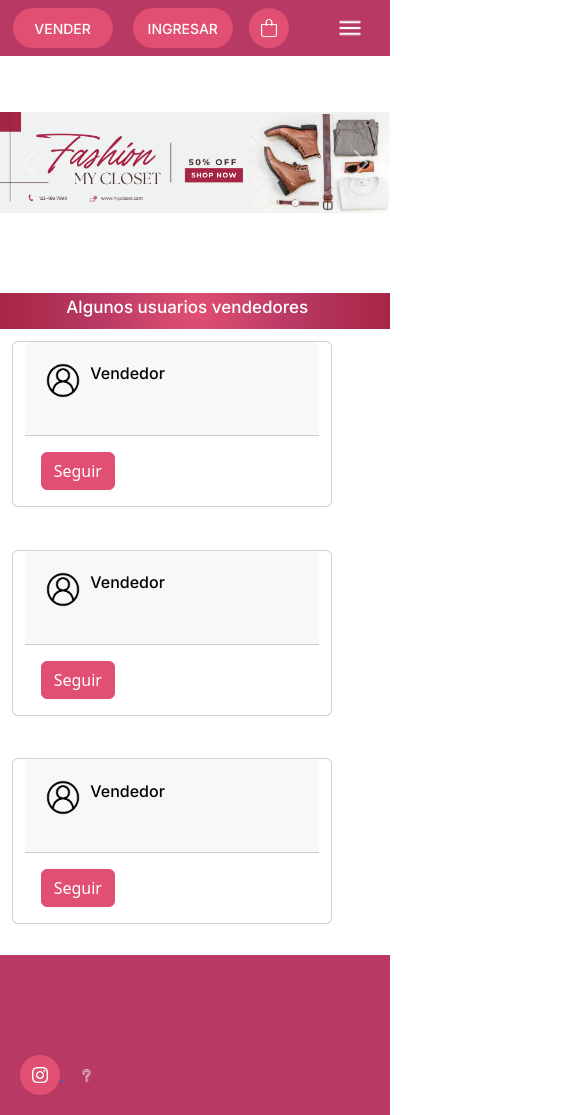
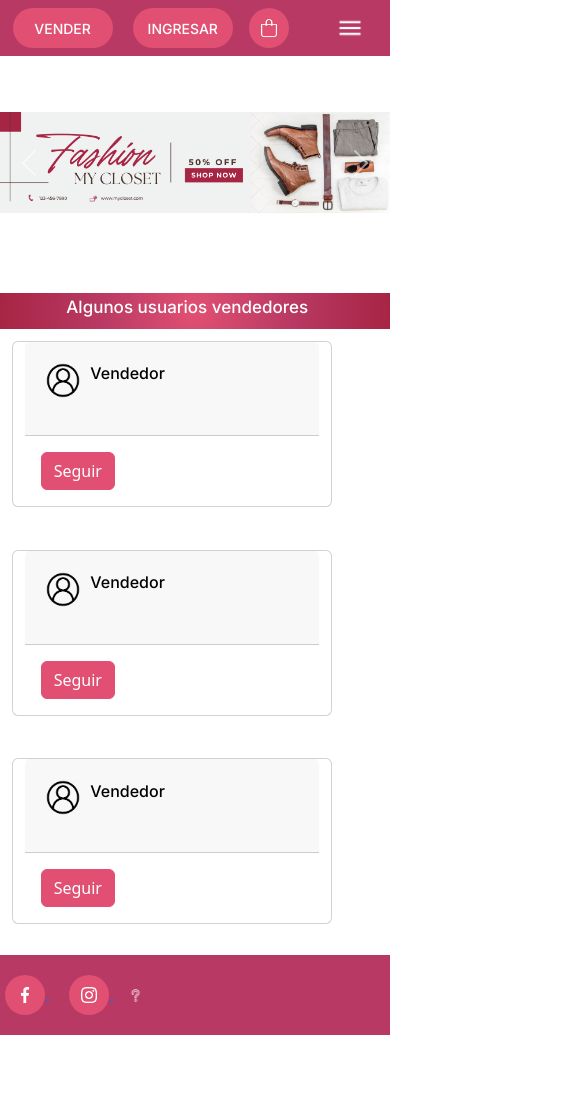
Before and after one commit to MartuTahir/MyCloset, a plain HTML site: page index.html in a window 390 px wide. Shown: the top 1115 px of the page, 585 px wide, since content can reach past the window. After the commit the page ends 1035 px from the top, so only its background shows below. Drawn offline with nearby package versions, Linux system fonts and the light colour scheme.

Commit message:
avance responsive

```diff
--- a/style1.css
+++ b/style1.css
@@ -161,7 +161,7 @@ nav {
     background: radial-gradient(circle, rgba(225,80,115,1) 0%, rgba(184,57,99,1) 50%, rgba(167,37,68,1) 100%);
 }
 .iconoFb {
-    margin: 20px 0px 20px 1180px;
+    margin: 20px 0px 20px 5px;
 }
 .iconoIg {
     margin: 20px 0px 20px 20px;
```
